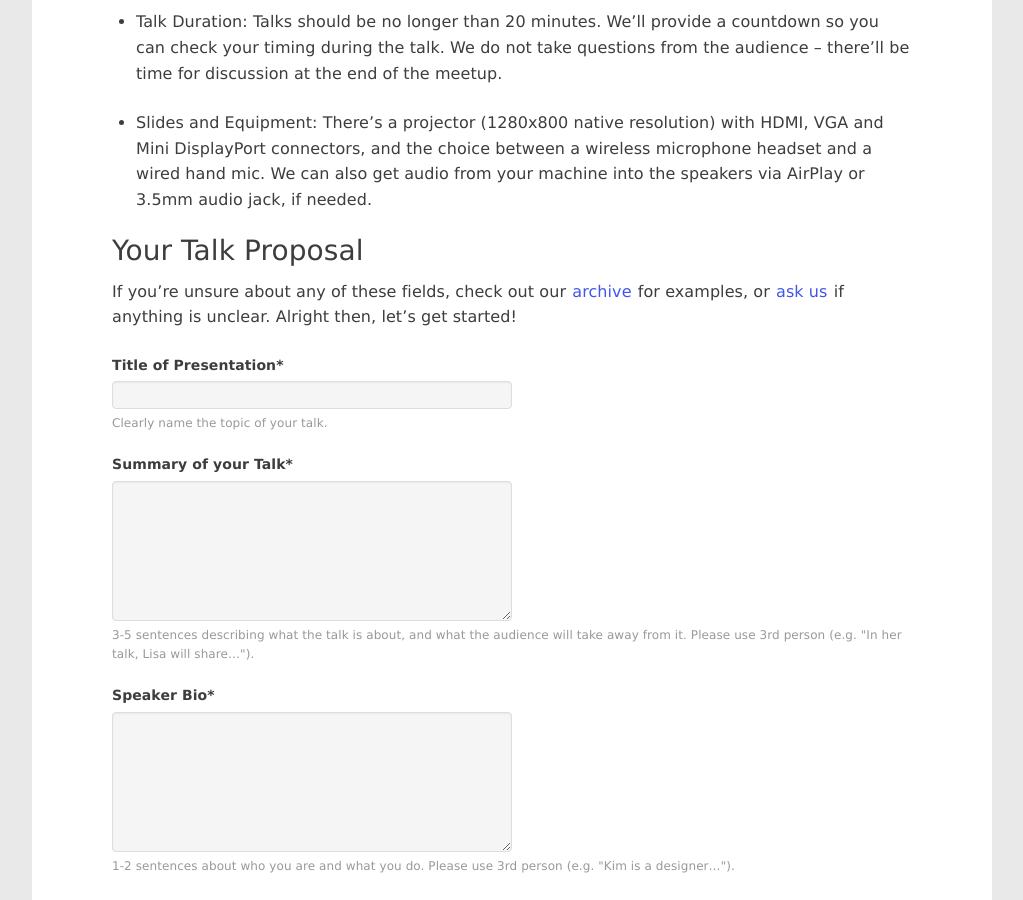
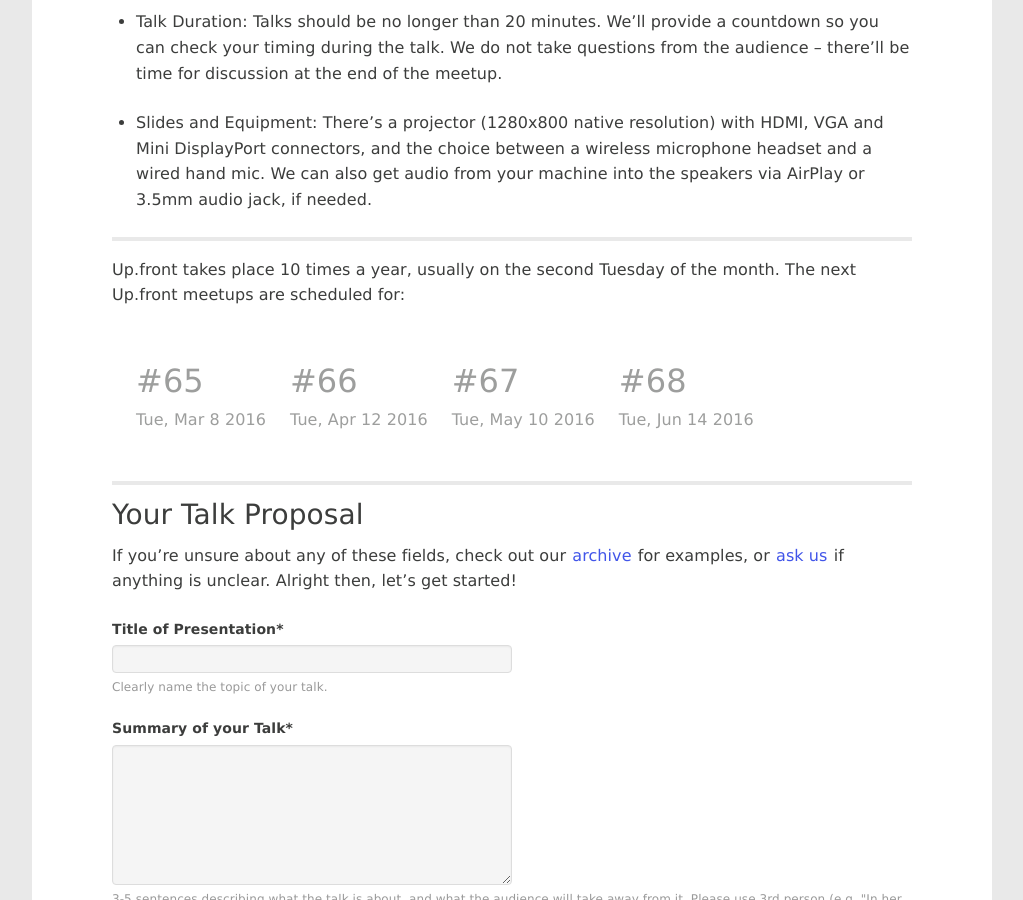
Before and after one commit to upfrontug/upfrontug.github.io, a Jekyll site: the page built from submit.html, in a window 1280 px wide and 900 px high, scrolled down 1165 px. Shown: the whole window, without its empty margins (128-1151 px from the left). Built offline with Jekyll 4.4.1, drawn with Linux system fonts in a browser that asks for light colours; a script that is not in the unit is left out.

Commit message:
move list of upcoming events into a partial, add it on submit page

```diff
--- /dev/null
+++ b/_includes/list-of-upcoming-events.html
@@ -0,0 +1,31 @@
+<p>
+  Up.front takes place 10 times a year, usually on the second Tuesday of the month. The next Up.front meetups are scheduled for:
+</p>
+<ul class="list-next-events">
+  <li>
+    <span>#65</span>
+    Tue, Mar 8 2016
+  </li>
+  <li>
+    <span>#66</span>
+    Tue, Apr 12 2016
+  </li>
+  <li>
+    <span>#67</span>
+    Tue, May 10 2016
+  </li>
+  <li>
+    <span>#68</span>
+    Tue, Jun 14 2016
+  </li>
+</ul>
+ <script type="text/javascript">
+  var _gaq = _gaq || [];
+  _gaq.push(['_setAccount', 'UA-16809277-1']);
+  _gaq.push(['_trackPageview']);
+  (function() {
+    var ga = document.createElement('script'); ga.type = 'text/javascript'; ga.async = true;
+    ga.src = ('https:' == document.location.protocol ? 'https://ssl' : 'http://www') + '.google-analytics.com/ga.js';
+    var s = document.getElementsByTagName('script')[0]; s.parentNode.insertBefore(ga, s);
+  })();
+</script>
--- a/submit.html
+++ b/submit.html
@@ -19,8 +19,15 @@
   <li><strong>Experience level:</strong> We’re open to anyone, from bloody beginners to conference veterans. <a href="http://weareallaweso.me/">Here are some good reasons to start speaking at meetups</a>.</li>
   <li><strong>Language:</strong> All talks are in English.</li>
   <li><strong>Talk Duration:</strong> Talks should be no longer than 20 minutes. We’ll provide a countdown so you can check your timing during the talk. We do not take questions from the audience – there’ll be time for discussion at the end of the meetup.</li>
-  <li><strong>Slides and Equipment:</strong> There’s a projector (1280x800 native resolution) with HDMI, VGA and Mini DisplayPort connectors, and the choice between a wireless microphone headset and a wired hand mic. We can also get audio from your machine into the speakers via AirPlay or 3.5mm audio jack, if needed.      </li>
+  <li><strong>Slides and Equipment:</strong> There’s a projector (1280x800 native resolution) with HDMI, VGA and Mini DisplayPort connectors, and the choice between a wireless microphone headset and a wired hand mic. We can also get audio from your machine into the speakers via AirPlay or 3.5mm audio jack, if needed.
+  </li>
 </ul>
+
+<hr>
+
+{% include list-of-upcoming-events.html %}
+
+<hr>
 
 <h2>Your Talk Proposal</h2>
 
```
Also changed, not shown: index.html (+3 -21 lines).
